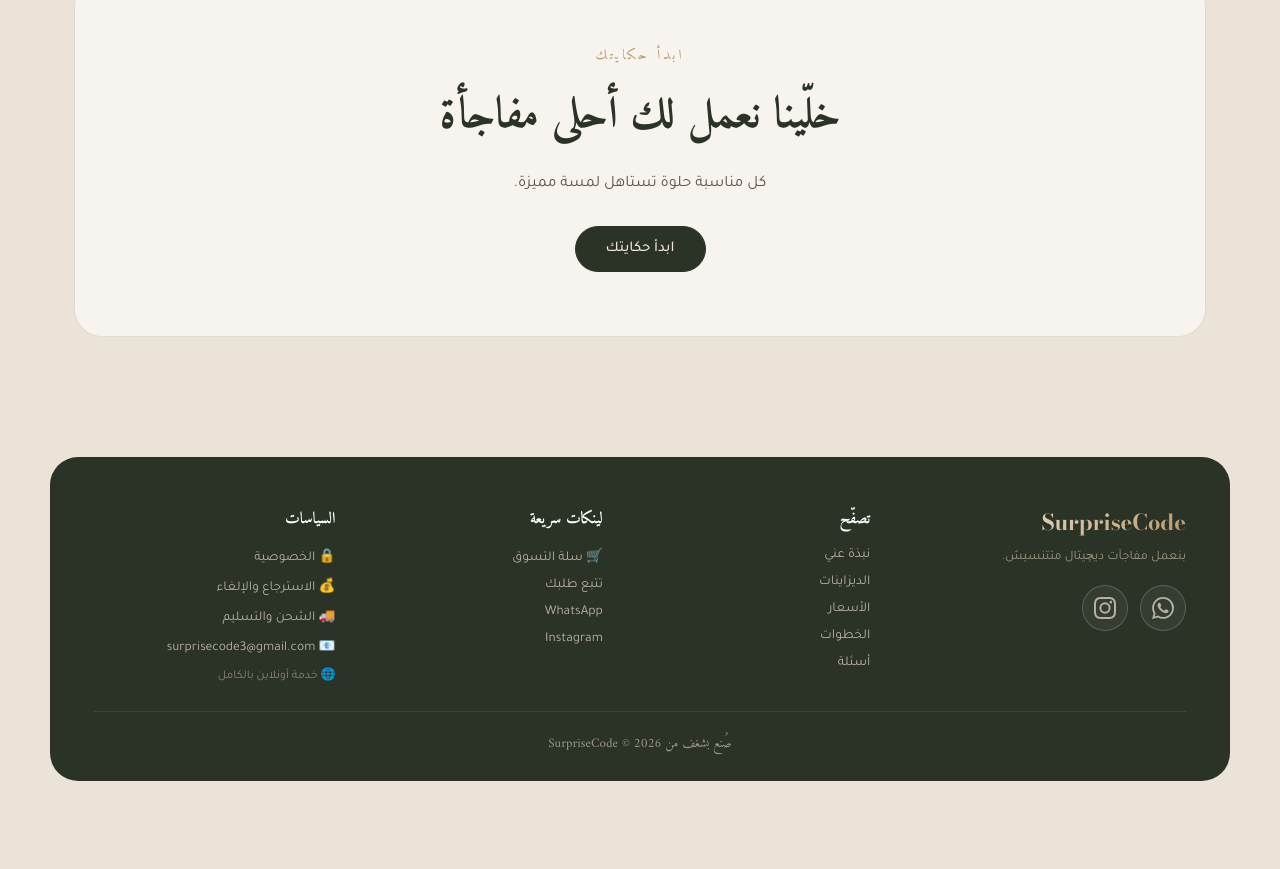
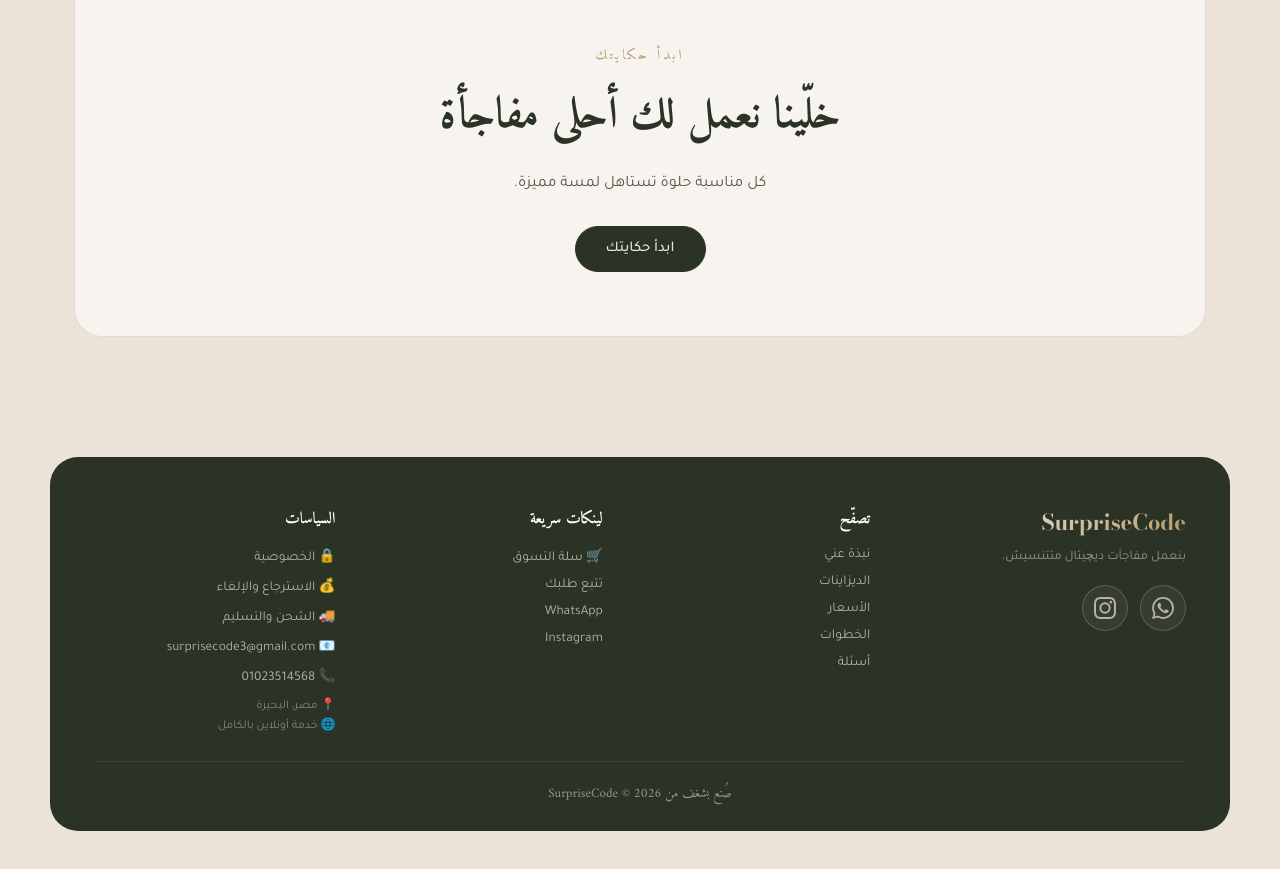
Before and after one commit to Mahmoud9075/surprisecode, a website: page public/index.html in a window 1280 px wide. Shown: the part 6798-7667 px from the top of the page. Before the commit the page ends 7619 px from the top, so only its background shows below. Drawn offline with nearby package versions, Linux system fonts and the light colour scheme; no server answers; animation ran at ten frames a second.

Commit message:
Update index.html

```diff
--- a/public/index.html
+++ b/public/index.html
@@ -221,14 +221,18 @@
       <a href="https://wa.me/201023514568" target="_blank">WhatsApp</a>
       <a href="https://instagram.com/surpisecode" target="_blank">Instagram</a>
     </div>
+
     <div class="foot-col">
       <h5>السياسات</h5>
       <a href="/policies.html">🔒 الخصوصية</a>
       <a href="/policies.html">💰 الاسترجاع والإلغاء</a>
       <a href="/policies.html">🚚 الشحن والتسليم</a>
       <a href="mailto:surprisecode3@gmail.com">📧 surprisecode3@gmail.com</a>
+      <a href="tel:+201023514568">📞 01023514568</a>
+      <span style="font-size:12px;color:var(--txt3);display:block;margin-top:4px">📍 مصر، البحيرة</span>
       <span style="font-size:12px;color:var(--txt3);display:block;margin-top:4px">🌐 خدمة أونلاين بالكامل</span>
     </div>
+
   </div>
   <div class="foot-bottom">
     <div class="foot-copy"><span data-t="footer_passion">صُنع بشغف من SurpriseCode</span> © 2026</div>
```
